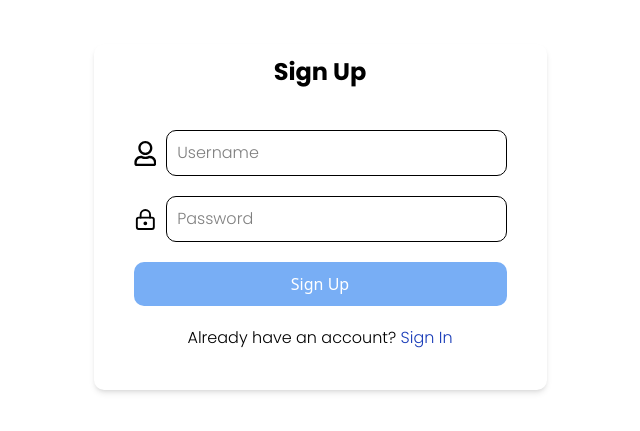
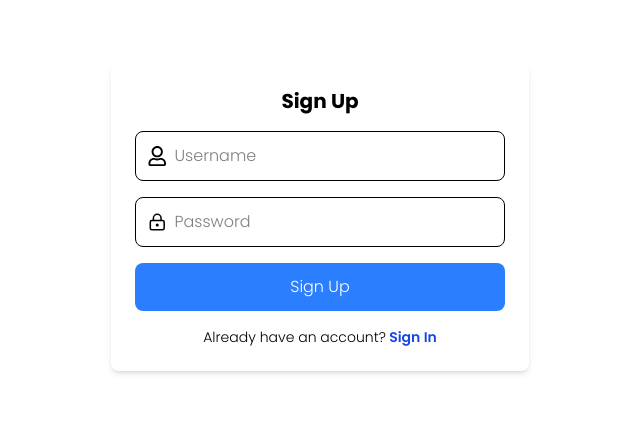
Before and after one commit to lightdarkmaster/typescript-user-management, a React (Vite) app: page /signup in a window 1280 px wide. Shown: the part 183-614 px from the top of the page, without its empty margins (320-960 px from the left). Built offline with nearby package versions, Linux system fonts and the light colour scheme; a web font is replaced by a local one.

Commit message:
Change Types to types

```diff
--- a/src/App.tsx
+++ b/src/App.tsx
@@ -4,7 +4,7 @@ import Login from './Login';
 import Signup from './Signup';
 import { StrictMode } from 'react';
 import { useState } from 'react';
-import {User } from "./Types"
+import {User } from "./types"
 import LandingPage from './LandingPage';
 function App() {
 
--- a/src/Dashboard.tsx
+++ b/src/Dashboard.tsx
@@ -1,5 +1,5 @@
 import Navbar from "./components/Navbar";
-import { Properties } from "./Types";
+import { Properties } from "./types";
 import { useState } from "react";
 import Swal from "sweetalert2";
 
@@ -141,7 +141,7 @@ const Dashboard: React.FC<Properties> = ({ users, setUsers }) => {
                         setUsername(user.username);
                         setPassword(user.password);
                       }}
-                      className="bg-yellow-500 text-white px-3 py-1 rounded hover:bg-yellow-600"
+                      className="bg-purple-600 text-white px-3 py-1 rounded hover:bg-yellow-600"
                     >
                       Edit
                     </button>
--- a/src/Login.tsx
+++ b/src/Login.tsx
@@ -3,7 +3,7 @@ import { LuLockKeyhole } from "react-icons/lu";
 import { Link, useNavigate } from "react-router-dom";
 import { useState, SetStateAction } from "react";
 import Swal from "sweetalert2";
-import { Properties } from "./Types";
+import { Properties } from "./types";
 
 const Login: React.FC<Properties> = ({ users }) => {
   const [username, setUsername] = useState("");
--- a/src/Signup.tsx
+++ b/src/Signup.tsx
@@ -3,20 +3,19 @@ import { FaRegUser } from "react-icons/fa";
 import { LuLockKeyhole } from "react-icons/lu";
 import { Link } from "react-router-dom";
 import Swal from "sweetalert2";
-import { Properties } from "./Types";
+import { Properties } from "./types";
 
-const Signup: React.FC<Properties> =({users, setUsers})=> {
+const Signup: React.FC<Properties> = ({ users, setUsers }) => {
   const [username, setUserName] = useState<string>("");
   const [password, setPassword] = useState<string>("");
 
-
-  const emptyModal=()=>{
+  const emptyModal = () => {
     Swal.fire({
       icon: "error",
       title: "Oops...",
       text: "Please provide username and password!",
     });
-  }
+  };
 
   const registerModal = () => {
     Swal.fire({
@@ -27,14 +26,14 @@ const Signup: React.FC<Properties> =({users, setUsers})=> {
     });
   };
 
-  const modalForDuplicate=()=>{
+  const modalForDuplicate = () => {
     Swal.fire({
       icon: "error",
       title: "Oops...",
       text: "Something went wrong!",
-      footer: '<a href="#">Why do I have this issue?</a>'
+      footer: '<a href="#">Why do I have this issue?</a>',
     });
-  }
+  };
   const registerUser = (e: React.FormEvent<HTMLFormElement>) => {
     e.preventDefault();
 
@@ -44,7 +43,6 @@ const Signup: React.FC<Properties> =({users, setUsers})=> {
     }
 
     const newUser = { username, password };
-
 
     setUsers([...users, newUser]);
 
@@ -57,59 +55,56 @@ const Signup: React.FC<Properties> =({users, setUsers})=> {
     } else {
       registerModal();
     }
-    setUsers([...users, { username, password}]);
+    setUsers([...users, { username, password }]);
     setUserName("");
     setPassword("");
   };
 
   return (
-    <div className="w-full h-screen flex items-center justify-center gap-[10px] p-[10px] text-black">
-      <div className="w-fit min-fit gap-[10px] p-[10px] bg-white shadow-md rounded-[10px] flex flex-col">
-        <div className="w-full h-fit text-center">
-          <h1 className="text-black text-[24px] poppins-bold">Sign Up</h1>
+    <div className="w-full h-screen flex items-center justify-center p-4 text-black poppins-light">
+      <div className="w-fit min-w-[300px] p-6 bg-white shadow-md rounded-lg flex flex-col">
+        <div className="text-center">
+          <h1 className="text-black text-xl font-bold">Sign Up</h1>
         </div>
-        <div className="flex flex-col w-full gap-[10px]">
-          <form onSubmit={registerUser} className="w-full h-full p-[20px] rounded-[10px]">
-            <div className="flex gap-[10px] p-[10px] items-center">
-              <FaRegUser className="text-[25px]" />
+        <form className="flex flex-col gap-4 mt-4" onSubmit={registerUser}>
+          <div className="flex items-center gap-2 border p-3 rounded-lg">
+            <FaRegUser className="text-xl" />
             <input
               type="text"
               placeholder="Username"
+              className="w-full outline-none bg-transparent"
               value={username}
               onChange={(e) => setUserName(e.target.value)}
-                className="w-full border p-[10px] rounded-[10px] poppins-light"
             />
           </div>
-
-            <div className="flex gap-[10px] p-[10px] items-center">
-              <LuLockKeyhole className="text-[25px]" />
+          <div className="flex items-center gap-2 border p-3 rounded-lg">
+            <LuLockKeyhole className="text-xl" />
             <input
               type="password"
               placeholder="Password"
+              className="w-full outline-none bg-transparent"
               value={password}
               onChange={(e) => setPassword(e.target.value)}
-                className="w-full border p-[10px] rounded-[10px] poppins-light"
             />
           </div>
-
-            <div className="w-full p-[10px]">
-              <button type="submit" className="w-full bg-[#78AEF5] p-[10px] rounded-[10px] text-white hover:bg-[#6383ad]">
+          <button className="w-full bg-blue-500 text-white p-3 rounded-lg hover:bg-blue-600 transition">
             Sign Up
           </button>
-            </div>
-            <div className="text-center poppins-light p-[10px]">
-              <h1>
-                Already have an account?{" "}
-                <Link to="/login" className="text-blue-800 poppins-light cursor-pointer">
-                  Sign In
+          <div className="text-center text-sm">
+            <p>
+              Already have an account?
+              <Link
+                to="/login"
+                className="text-blue-700 font-semibold hover:underline"
+              >
+                <span> Sign In</span>
               </Link>
-              </h1>
+            </p>
           </div>
         </form>
       </div>
     </div>
-    </div>
   );
-}
+};
 
 export default Signup;
```
Lines whose indentation alone changed are shown as unchanged.
